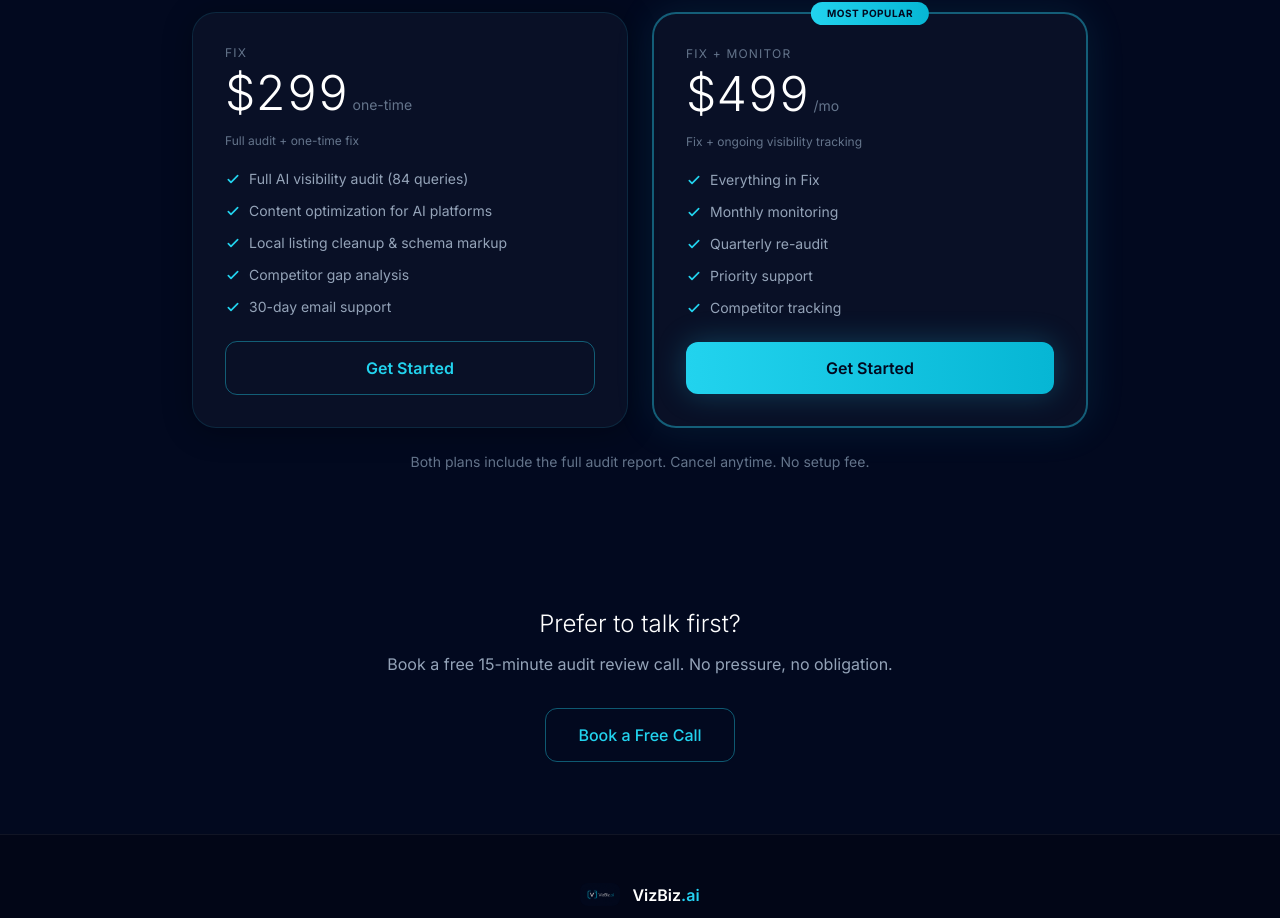
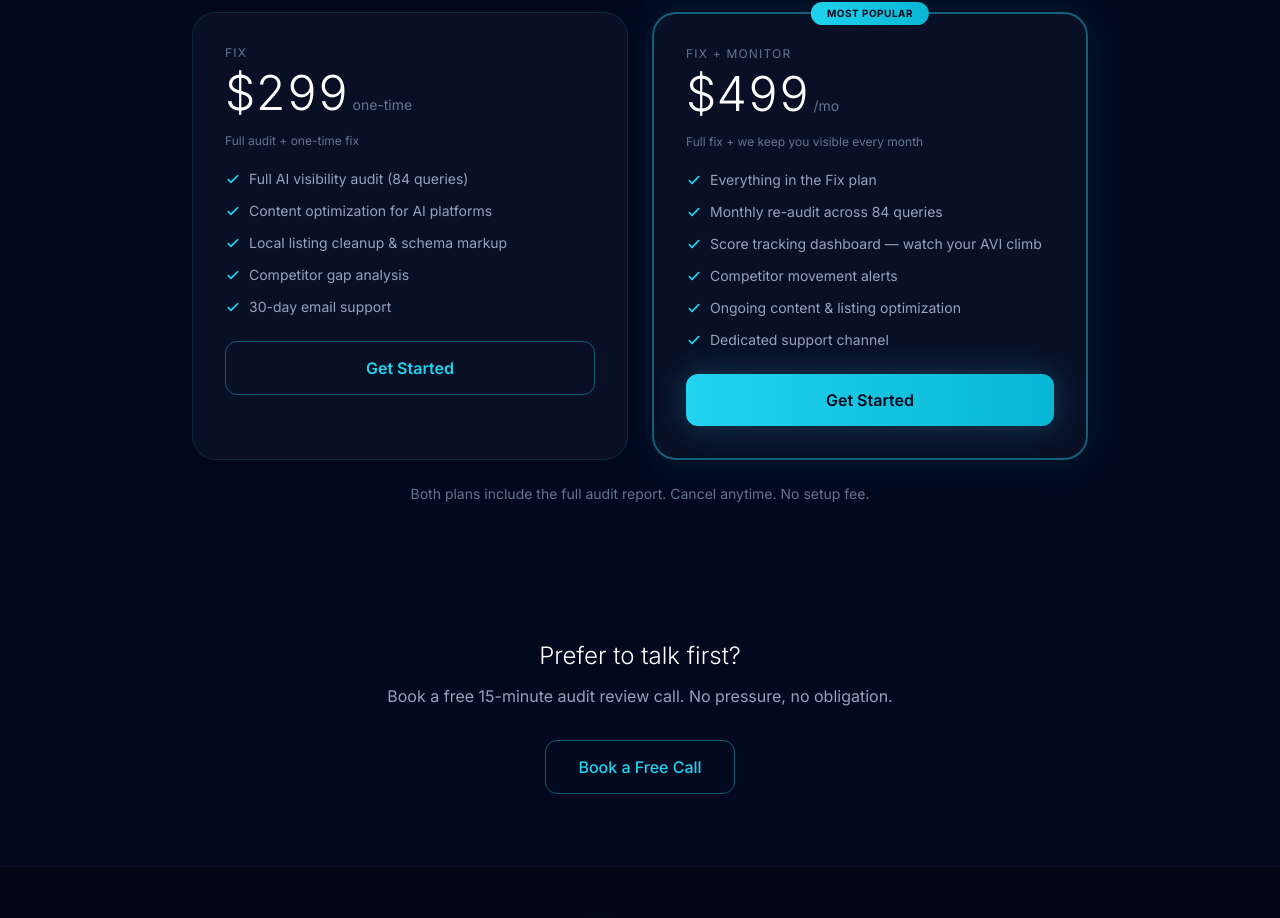
Before and after one commit to vizbizai-web/vizbiz-website, a Next.js app: page /report/1 in a window 1280 px wide. Shown: the part 5686-6604 px from the top of the page. Built offline with nearby package versions, Linux system fonts and the light colour scheme.

Commit message:
Expand Fix+Monitor features: explain what /mo actually gets you

```diff
--- a/src/app/report/[leadId]/report-content.tsx
+++ b/src/app/report/[leadId]/report-content.tsx
@@ -1300,8 +1300,8 @@ function PricingCards({ data, theme }: { data: LeadData; theme: Theme }) {
     {
       name: 'Fix + Monitor',
       price: 499,
-      description: 'Fix + ongoing visibility tracking',
-      features: ['Everything in Fix', 'Monthly monitoring', 'Quarterly re-audit', 'Priority support', 'Competitor tracking'],
+      description: 'Full fix + we keep you visible every month',
+      features: ['Everything in the Fix plan', 'Monthly re-audit across 84 queries', 'Score tracking dashboard — watch your AVI climb', 'Competitor movement alerts', 'Ongoing content & listing optimization', 'Dedicated support channel'],
       highlighted: true,
     },
   ];
```
